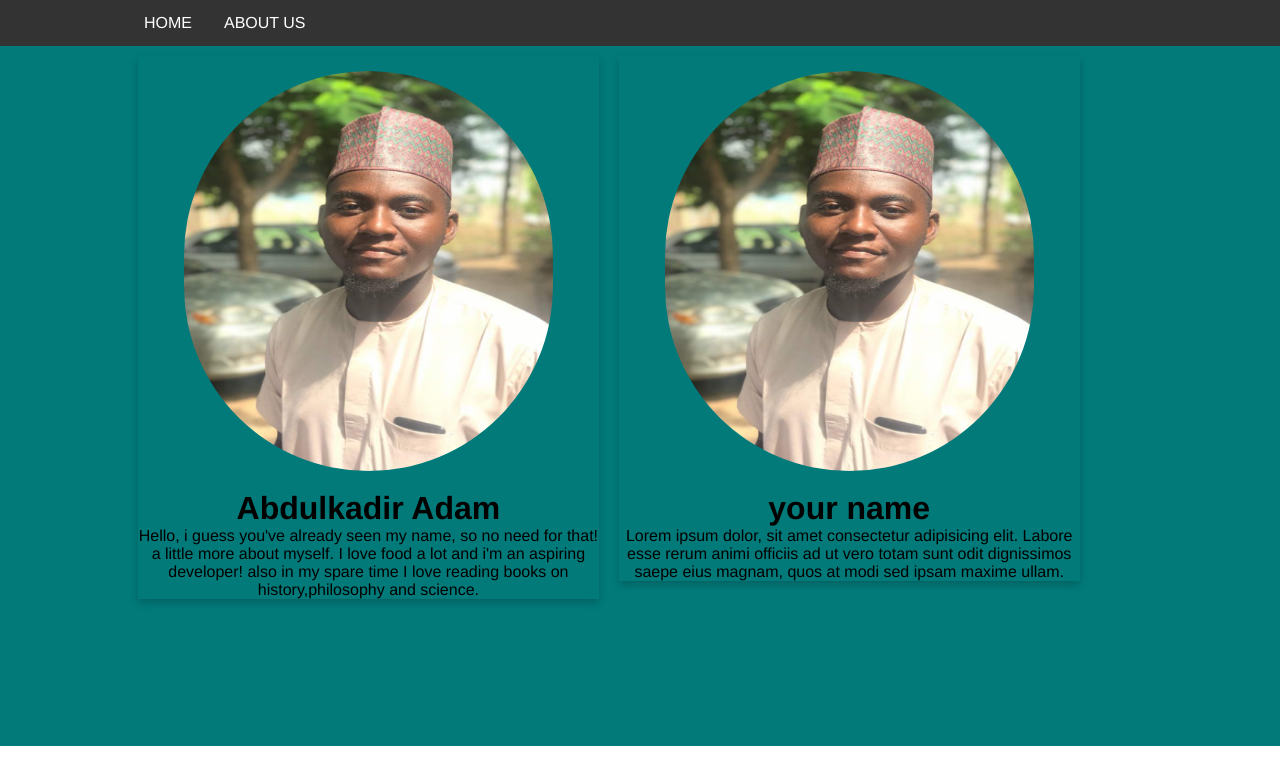
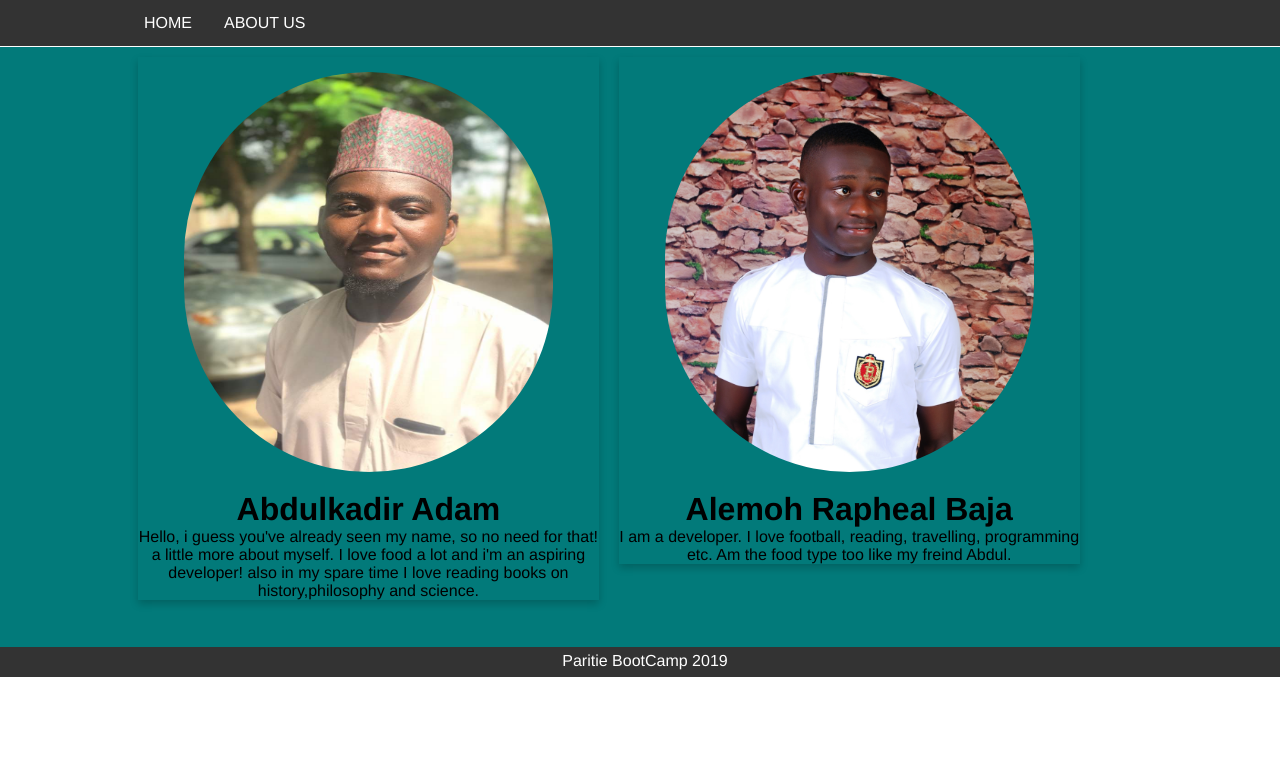
Before and after one commit to Abu-mus-ab/paritie-bootcamp-task4, a plain HTML site: page index.html in a window 1280 px wide. Drawn offline with Linux system fonts and the light colour scheme.

Commit message:
Contributed

```diff
--- a/index.html
+++ b/index.html
@@ -46,9 +46,11 @@
     li a:hover {
     background-color: #024141;
     }
+
     #landing-page{
+        margin-top:1.2px ;
         width: 100%;
-        height: 700px;
+        height: 600px;
         background-color: #027a7a;
     }
     #portfolio-div{
@@ -66,10 +68,12 @@
     img:hover{
         border-radius: 0;
     }
+
     #abdoOl-div{
 
     }
-    #your-div{
+
+    #alemsbaja-div{
 
     }
     .column {
@@ -84,6 +88,16 @@
     content: "";
     display: table;
     clear: both;
+    }
+
+    footer{
+        text-align:center;
+        margin-bottom:5px;
+        background-color:#333;
+        color:white;
+        height:20px;
+        width:100%;
+        padding:5px;
     }
 </style>
 <body>
@@ -109,18 +123,21 @@
                     </div>
 
                 </div>
-                <div class="column" id="your-div">
-                    <img src="img/abdoOl.jpg" alt="">
+                <div class="column" id="alemsbaja-div">
+                        <img src="img/alemsbaja.jpg" alt="My Photo">
 
-                    <h6>your name</h6>
+                        <h6>Alemoh Rapheal Baja</h6>
 
-                    <div class="bio-div">
-                        <p>Lorem ipsum dolor, sit amet consectetur adipisicing elit. Labore esse rerum animi officiis ad ut vero totam sunt odit dignissimos saepe eius magnam, quos at modi sed ipsam maxime ullam.</p>
-                    </div>
-
-                </div>
+                        <div class="bio-div">
+                            <p>
+                               I am a developer. I love football, reading, travelling, programming etc. Am the food type too like my freind Abdul.
+                            </p>
+                        </div>
             </div>
         </div>
     </section>
+    <footer>
+        <p>Paritie BootCamp 2019</p>
+    </footer>
 </body>
 </html>
```
Also changed, not shown: img/alemsbaja.jpg (added), 1 other file.
